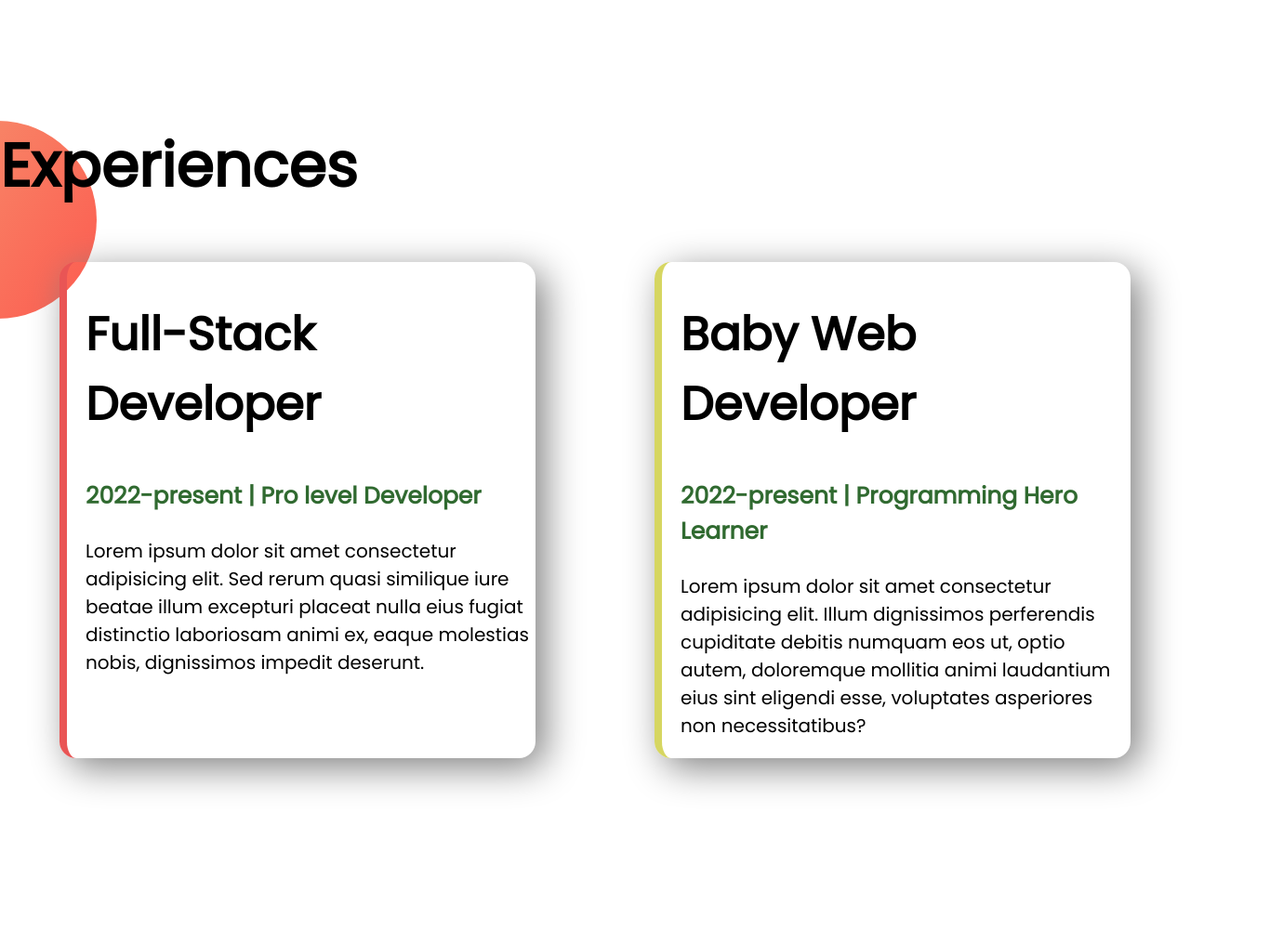
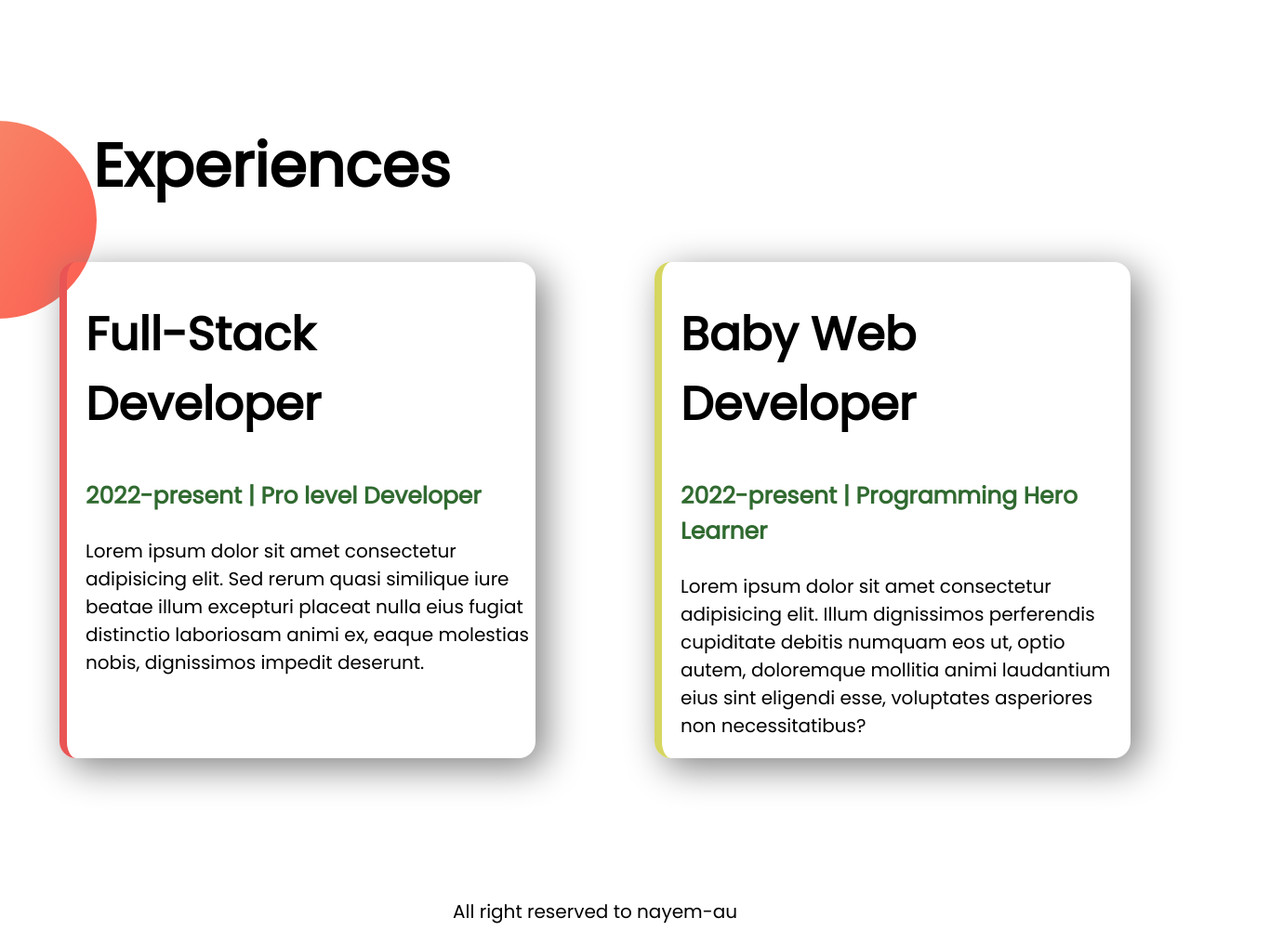
Before and after one commit to nayem-au/developer-portfolio, a plain HTML site: page index.html in a window 1280 px wide. Shown: the part 1560-2576 px from the top of the page at 93% size, 1380 px wide, since content can reach past the window. Before the commit the page ends 2526 px from the top, so only its background shows below. Drawn offline with Linux system fonts and the light colour scheme.

Commit message:
Footer-added

```diff
--- a/index.html
+++ b/index.html
@@ -36,7 +36,7 @@
 
 </section>
 <section class="Experience-area">
-    <h1>Experiences</h1>
+    <h1 style = "position:relative;left:100px">Experiences</h1>
     <div class="flexible-container">
         <div id="Full-Stack-Developer" class="experience-item">
             <h2>Full-Stack Developer</h2>
@@ -56,4 +56,7 @@
 
 </section>
 </body>
+<footer>
+    <p>All right reserved to nayem-au</p>
+</footer>
 </html>
--- a/style.css
+++ b/style.css
@@ -74,3 +74,9 @@ p{
 #Full-Stack-Developer{
     border-left:8px solid rgb(233, 85, 85) ;
 }
+footer p{
+    text-align: center;
+}
+#experiences{
+    text-align: right;
+}
```
Also changed, not shown: images/d.jpg (renamed from images/my-portfolio-1.jpg), images/my-portfolio-1.png (added).
